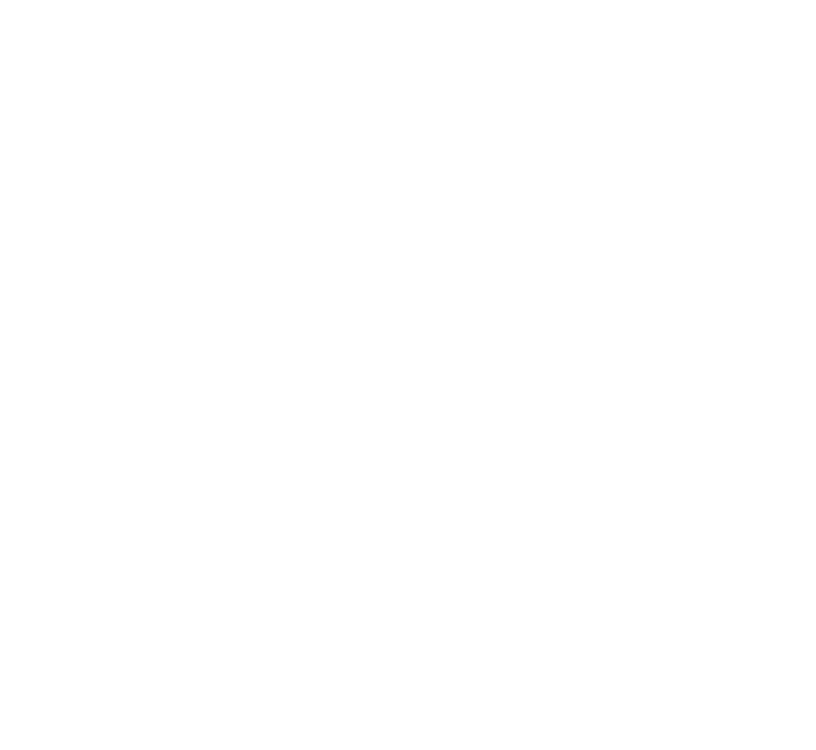
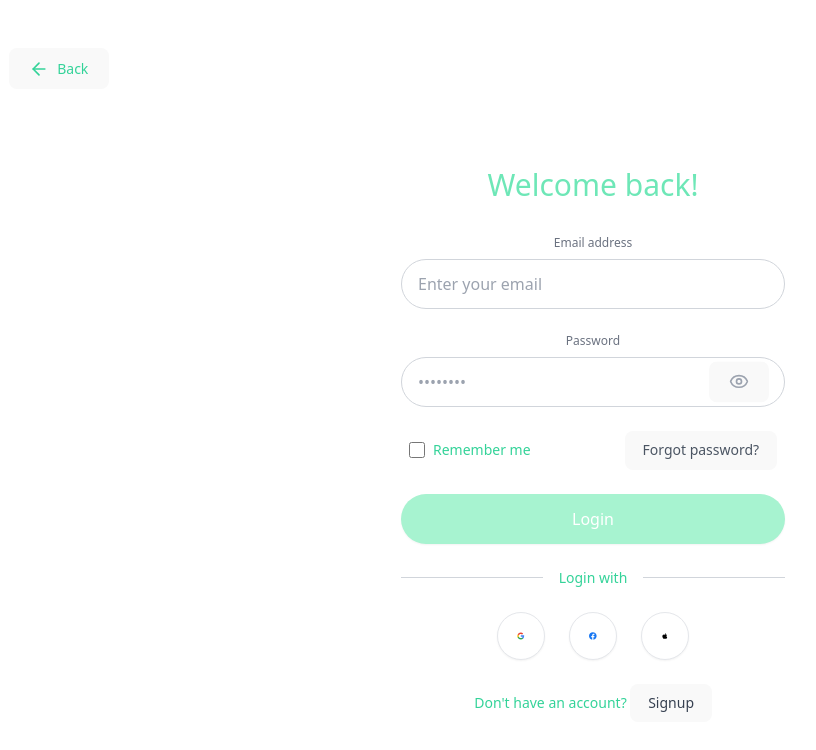
Before and after one commit to PatcharaSudLor/React-Web-Selfcare-Front, a React (Vite) app in the folder selfcare-frontend/: page /login in a window 1280 px wide. Before the commit this address had no page. Shown: the top 750 px of the page, without its empty margins (47-863 px from the left). Built offline with nearby package versions, Linux system fonts and the light colour scheme.

Commit message:
feat: add LoginPage component with authentication logic and routing

```diff
--- a/selfcare-frontend/src/App.tsx
+++ b/selfcare-frontend/src/App.tsx
@@ -1,6 +1,7 @@
 import { BrowserRouter as Router, Routes, Route } from 'react-router-dom'
 import FirstPage from './components/pages/FirstPage'
 import SignUpPage from './components/pages/SignUpPage'
+import LoginPage from './components/pages/LoginPage'
 import './App.css'
 import { useNavigate } from 'react-router-dom'
 
@@ -8,8 +9,7 @@
   const navigate = useNavigate()
 
   const handleLogin = () => {
-    // TODO: Implement login logic
-    console.log('Login clicked')
+    navigate('/login')
   }
 
   const handleSignUp = () => {
@@ -20,10 +20,16 @@
     navigate('/')
   }
 
+  const handleLoginSuccess = (email: string) => {
+    console.log('Login successful:', email)
+    navigate('/home')
+  }
+
   return (
     <Routes>
       <Route path="/" element={<FirstPage onLogin={handleLogin} onSignUp={handleSignUp} />} />
       <Route path="/signup" element={<SignUpPage onBack={handleBack} onLogin={handleLogin} />} />
+      <Route path="/login" element={<LoginPage onBack={handleBack} onSignUp={handleSignUp} onLoginSuccess={handleLoginSuccess} />} />
     </Routes>
   )
 }
--- /dev/null
+++ b/selfcare-frontend/src/components/pages/LoginPage.tsx
@@ -0,0 +1,254 @@
+import { useState } from 'react';
+import { ArrowLeft, Eye, EyeOff } from 'lucide-react';
+import { supabase } from '../../utils/supabase.ts';
+
+interface LoginPageProps {
+  onBack: () => void;
+  onSignUp: () => void;
+  onLoginSuccess: (email: string) => void;
+}
+
+export default function LoginPage({ onBack, onSignUp, onLoginSuccess }: LoginPageProps) {
+  const [email, setEmail] = useState('');
+  const [password, setPassword] = useState('');
+  const [showPassword, setShowPassword] = useState(false);
+  const [rememberMe, setRememberMe] = useState(false);
+  const [loading, setLoading] = useState(false);
+  const [error, setError] = useState('');
+
+  const validateEmail = (email: string) => {
+    const emailRegex = /^[^\s@]+@[^\s@]+\.[^\s@]+$/;
+    return emailRegex.test(email);
+  };
+
+  const handleLogin = async () => {
+    // Clear previous error
+    setError('');
+
+    // Validation
+    if (!email || !password) {
+      setError('Please fill in all fields');
+      return;
+    }
+
+    if (!validateEmail(email)) {
+      setError('Please enter a valid email address');
+      return;
+    }
+
+    setLoading(true);
+
+    try {
+      const { data, error: authError } = await supabase.auth.signInWithPassword({
+        email,
+        password,
+      });
+
+      if (authError) {
+        setError(authError.message);
+        setLoading(false);
+        return;
+      }
+
+      // Success! Store session if remember me is checked
+      if (rememberMe && data.session) {
+        localStorage.setItem('selfcare_remember_me', 'true');
+        localStorage.setItem('selfcare_user_email', email);
+        localStorage.setItem('selfcare_access_token', data.session.access_token);
+      } else {
+        // Clear remember me if not checked
+        localStorage.removeItem('selfcare_remember_me');
+        localStorage.removeItem('selfcare_user_email');
+        localStorage.removeItem('selfcare_access_token');
+      }
+
+      console.log('Login successful:', { email, rememberMe });
+      onLoginSuccess(email);
+    } catch (err) {
+      console.error('Login error:', err);
+      setError('An error occurred during login');
+    } finally {
+      setLoading(false);
+    }
+  };
+
+  const handleSocialLogin = (provider: string) => {
+    console.log(`Login with ${provider}`);
+    // Implement social login
+    onLoginSuccess(email);
+  };
+
+  const handleForgotPassword = () => {
+    console.log('Forgot password clicked');
+    // Implement forgot password flow
+  };
+
+  return (
+    <div className="min-h-screen bg-white flex flex-col">
+      {/* Header */}
+      <div className="px-6 py-4">
+        <button
+          onClick={onBack}
+          className="flex items-center gap-2 text-emerald-400 hover:text-emerald-500 transition-colors"
+        >
+          <ArrowLeft className="w-5 h-5" />
+          <span className="text-sm">Back</span>
+        </button>
+      </div>
+
+      {/* Content */}
+      <div className="flex-1 flex flex-col items-center justify-center px-6 pb-12">
+        <div className="w-full max-w-sm space-y-6">
+          {/* Title */}
+          <h1 className="text-3xl text-center text-emerald-300 mb-8">
+            Welcome back!
+          </h1>
+
+          {/* Email Input */}
+          <div>
+            <label className="block text-xs text-gray-500 mb-2 px-4">
+              Email address
+            </label>
+            <input
+              type="email"
+              value={email}
+              onChange={(e) => setEmail(e.target.value)}
+              placeholder="Enter your email"
+              className="w-full px-4 py-3 rounded-full border border-gray-300 focus:outline-none focus:border-emerald-400 transition-colors text-gray-700"
+            />
+          </div>
+
+          {/* Password Input */}
+          <div>
+            <label className="block text-xs text-gray-500 mb-2 px-4">
+              Password
+            </label>
+            <div className="relative">
+              <input
+                type={showPassword ? 'text' : 'password'}
+                value={password}
+                onChange={(e) => setPassword(e.target.value)}
+                placeholder="••••••••"
+                className="w-full px-4 py-3 rounded-full border border-gray-300 focus:outline-none focus:border-emerald-400 transition-colors text-gray-700 pr-12"
+              />
+              <button
+                type="button"
+                onClick={() => setShowPassword(!showPassword)}
+                className="absolute right-4 top-1/2 -translate-y-1/2 text-gray-400 hover:text-gray-600"
+              >
+                {showPassword ? (
+                  <EyeOff className="w-5 h-5" />
+                ) : (
+                  <Eye className="w-5 h-5" />
+                )}
+              </button>
+            </div>
+          </div>
+
+          {/* Remember Me & Forgot Password */}
+          <div className="flex items-center justify-between px-2">
+            <div className="flex items-center gap-2">
+              <input
+                type="checkbox"
+                id="remember"
+                checked={rememberMe}
+                onChange={(e) => setRememberMe(e.target.checked)}
+                className="w-4 h-4 rounded border-emerald-300 text-emerald-500 focus:ring-emerald-400 cursor-pointer"
+              />
+              <label htmlFor="remember" className="text-sm text-emerald-400 cursor-pointer">
+                Remember me
+              </label>
+            </div>
+            <button
+              onClick={handleForgotPassword}
+              className="text-sm text-gray-600 hover:text-gray-800"
+            >
+              Forgot password?
+            </button>
+          </div>
+
+          {/* Error Message */}
+          {error && (
+            <div className="bg-red-50 border border-red-200 text-red-600 px-4 py-2 rounded-full text-sm text-center">
+              {error}
+            </div>
+          )}
+
+          {/* Login Button */}
+          <button
+            onClick={handleLogin}
+            className="w-full py-3 rounded-full bg-emerald-200 hover:bg-emerald-300 text-white font-medium transition-all shadow-sm mt-4"
+          >
+            {loading ? 'Logging in...' : 'Login'}
+          </button>
+
+          {/* Divider */}
+          <div className="relative my-6">
+            <div className="absolute inset-0 flex items-center">
+              <div className="w-full border-t border-gray-300"></div>
+            </div>
+            <div className="relative flex justify-center">
+              <span className="px-4 bg-white text-sm text-emerald-400">Login with</span>
+            </div>
+          </div>
+
+          {/* Social Login Buttons */}
+          <div className="flex justify-center gap-6 mt-6">
+            <button
+              onClick={() => handleSocialLogin('Google')}
+              className="w-12 h-12 rounded-full bg-white border border-gray-200 hover:bg-gray-50 flex items-center justify-center transition-all shadow-sm"
+            >
+              <svg className="w-6 h-6" viewBox="0 0 24 24">
+                <path
+                  fill="#4285F4"
+                  d="M22.56 12.25c0-.78-.07-1.53-.2-2.25H12v4.26h5.92c-.26 1.37-1.04 2.53-2.21 3.31v2.77h3.57c2.08-1.92 3.28-4.74 3.28-8.09z"
+                />
+                <path
+                  fill="#34A853"
+                  d="M12 23c2.97 0 5.46-.98 7.28-2.66l-3.57-2.77c-.98.66-2.23 1.06-3.71 1.06-2.86 0-5.29-1.93-6.16-4.53H2.18v2.84C3.99 20.53 7.7 23 12 23z"
+                />
+                <path
+                  fill="#FBBC05"
+                  d="M5.84 14.09c-.22-.66-.35-1.36-.35-2.09s.13-1.43.35-2.09V7.07H2.18C1.43 8.55 1 10.22 1 12s.43 3.45 1.18 4.93l2.85-2.22.81-.62z"
+                />
+                <path
+                  fill="#EA4335"
+                  d="M12 5.38c1.62 0 3.06.56 4.21 1.64l3.15-3.15C17.45 2.09 14.97 1 12 1 7.7 1 3.99 3.47 2.18 7.07l3.66 2.84c.87-2.6 3.3-4.53 6.16-4.53z"
+                />
+              </svg>
+            </button>
+
+            <button
+              onClick={() => handleSocialLogin('Facebook')}
+              className="w-12 h-12 rounded-full bg-white border border-gray-200 hover:bg-gray-50 flex items-center justify-center transition-all shadow-sm"
+            >
+              <svg className="w-6 h-6" viewBox="0 0 24 24" fill="#1877F2">
+                <path d="M24 12.073c0-6.627-5.373-12-12-12s-12 5.373-12 12c0 5.99 4.388 10.954 10.125 11.854v-8.385H7.078v-3.47h3.047V9.43c0-3.007 1.792-4.669 4.533-4.669 1.312 0 2.686.235 2.686.235v2.953H15.83c-1.491 0-1.956.925-1.956 1.874v2.25h3.328l-.532 3.47h-2.796v8.385C19.612 23.027 24 18.062 24 12.073z"/>
+              </svg>
+            </button>
+
+            <button
+              onClick={() => handleSocialLogin('Apple')}
+              className="w-12 h-12 rounded-full bg-white border border-gray-200 hover:bg-gray-50 flex items-center justify-center transition-all shadow-sm"
+            >
+              <svg className="w-6 h-6" viewBox="0 0 24 24" fill="#000000">
+                <path d="M17.05 20.28c-.98.95-2.05.8-3.08.35-1.09-.46-2.09-.48-3.24 0-1.44.62-2.2.44-3.06-.35C2.79 15.25 3.51 7.59 9.05 7.31c1.35.07 2.29.74 3.08.8 1.18-.24 2.31-.93 3.57-.84 1.51.12 2.65.72 3.4 1.8-3.12 1.87-2.38 5.98.48 7.13-.57 1.5-1.31 2.99-2.54 4.09l.01-.01zM12.03 7.25c-.15-2.23 1.66-4.07 3.74-4.25.29 2.58-2.34 4.5-3.74 4.25z"/>
+              </svg>
+            </button>
+          </div>
+
+          {/* Sign Up Link */}
+          <p className="text-center text-sm text-emerald-400 mt-6">
+            Don't have an account?{' '}
+            <button
+              onClick={onSignUp}
+              className="text-gray-700 hover:text-gray-900 font-medium"
+            >
+              Signup
+            </button>
+          </p>
+        </div>
+      </div>
+    </div>
+  );
+}
```
